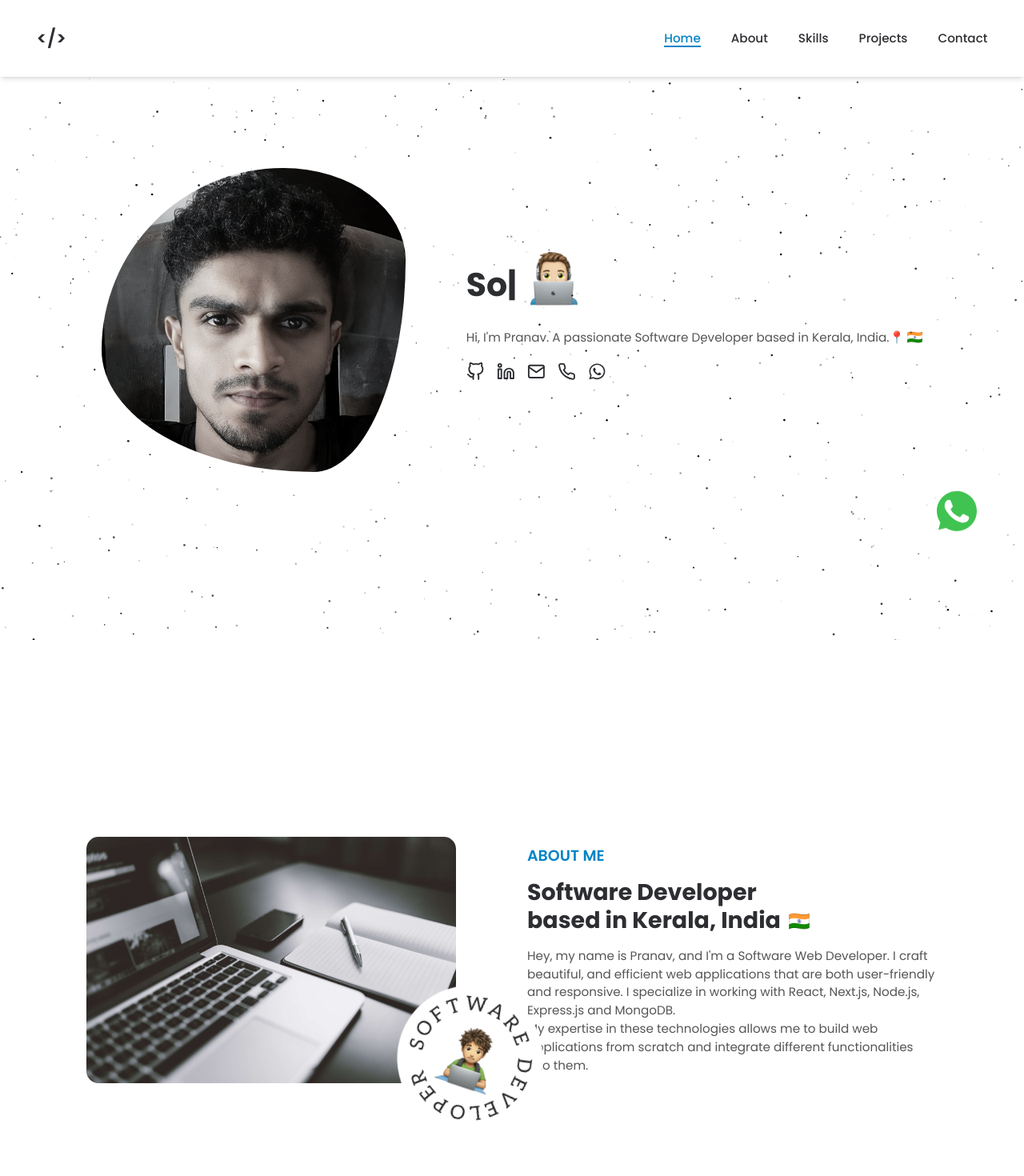
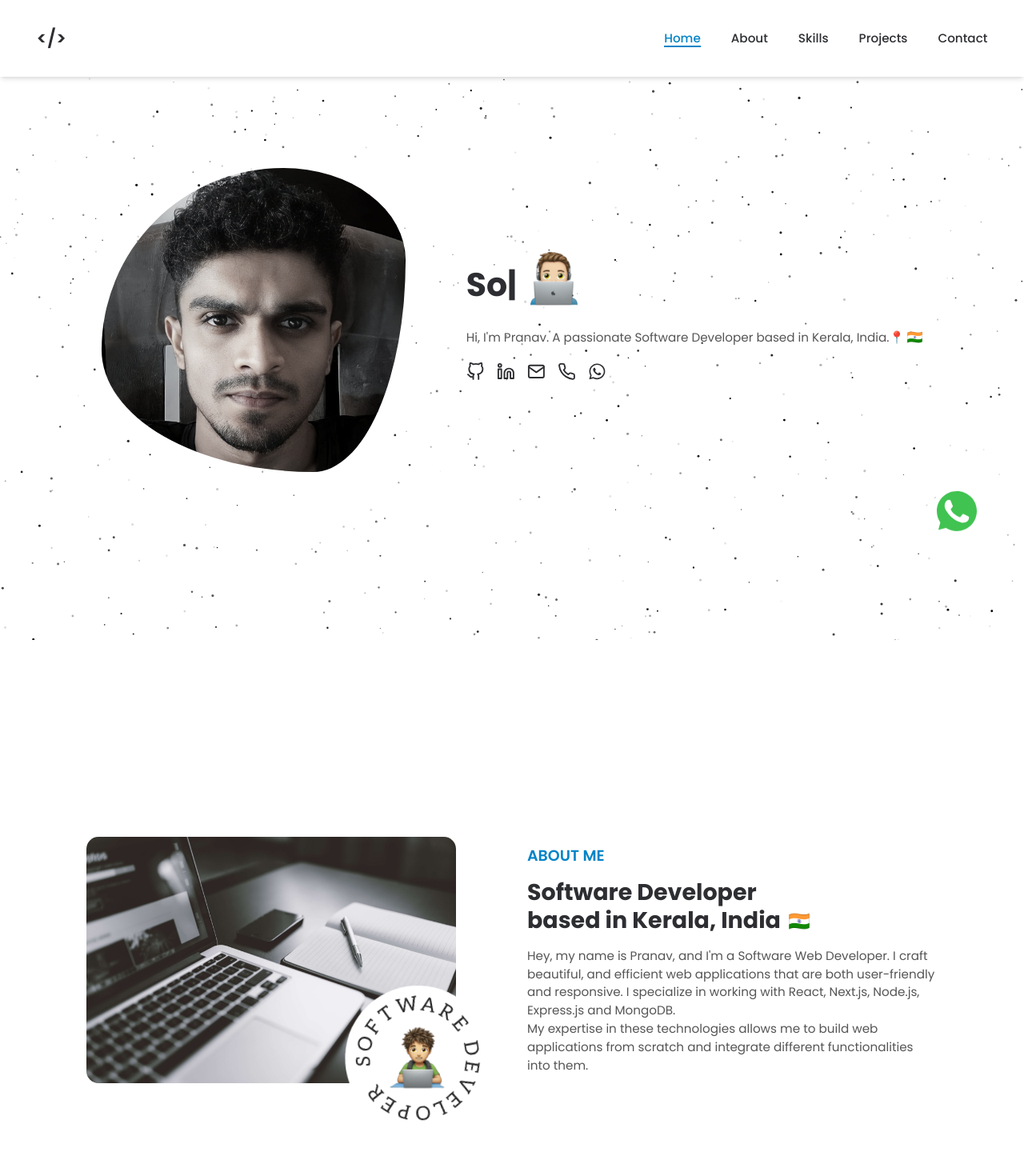
Before and after one commit to pranavpremanand/portfolio-2.0, a React (Create React App) app: page / in a window 1280 px wide. Shown: the top 1470 px of the page at 80% size. Built offline with nearby package versions, Linux system fonts and the light colour scheme.

Commit message:
added lazy loading to all components

```diff
--- a/src/App.scss
+++ b/src/App.scss
@@ -3,7 +3,7 @@
 }
 
 .nav-icon:hover {
-  color: #0284C7;
+  color: #0284c7;
   animation: animateIcon 0.5s;
 }
 
@@ -152,7 +152,7 @@
   animation: 1s spin linear infinite;
 }
 .loader:after {
-  color: #0284C7;
+  color: #0284c7;
   transform: rotateY(70deg);
   animation-delay: 0.4s;
 }
@@ -200,6 +200,27 @@
   }
   87% {
     box-shadow: 0.2em -0.2em 0 0 currentcolor;
+  }
+}
+
+// main loading styles
+.main-loader {
+  width: 48px;
+  height: 48px;
+  border-radius: 50%;
+  display: inline-block;
+  border-top: 3px solid #0284c7;
+  border-right: 3px solid transparent;
+  box-sizing: border-box;
+  animation: rotation 1s linear infinite;
+}
+
+@keyframes rotation {
+  0% {
+    transform: rotate(0deg);
+  }
+  100% {
+    transform: rotate(360deg);
   }
 }
 
@@ -268,19 +289,20 @@
 }
 
 [data-aos="to-right"] {
-  transform: translateX(100vw) rotate(360deg);
+  transform: translateY(-100vw) rotate(360deg);
 
   &.aos-animate {
-    transform: translateX(0) rotate(0);
+    transform: translateY(0) rotate(0);
   }
   @media (max-width: 640px) {
+    transform: translateY(-100vw) rotate(360deg);
     &.aos-animate {
       transform: translateX(50%) rotate(0);
     }
   }
 }
 
-body[data-aos-duration="5s"] [data-aos],
-[data-aos][data-aos][data-aos-duration="5s"] {
-  transition-duration: 5000ms;
+body[data-aos-duration="2s"] [data-aos],
+[data-aos][data-aos][data-aos-duration="2s"] {
+  transition-duration: 2000ms;
 }
--- a/src/components/About/About.jsx
+++ b/src/components/About/About.jsx
@@ -20,10 +20,11 @@ const About = () => {
             src={img}
             alt=""
             className="rounded-xl lg:rounded-2xl w-[95%] sm:w-[60%] lg:w-[90%] mx-auto lg:m-0"
+            loading="lazy"
           />
           <div
             data-aos="to-right"
-              data-aos-duration="5s"
+            data-aos-duration="2s"
             data-aos-offset="-150"
             className="rounded-[50%] absolute -bottom-12 lg:-bottom-16 right-[50%] translate-x-[50%] sm:translate-x-0 sm:right-10 lg:right-2"
           >
@@ -32,8 +33,14 @@ const About = () => {
                 src={circleImg}
                 alt=""
                 className="rounded-[50%] w-[100%] h-[100%] rotate"
+                loading="lazy"
               />
-                <img src={boyWithLapImg} alt="" className="w-[50%] absolute" />
+              <img
+                src={boyWithLapImg}
+                alt=""
+                className="w-[50%] absolute"
+                loading="lazy"
+              />
             </div>
           </div>
         </div>
--- a/src/components/Banner/Banner.jsx
+++ b/src/components/Banner/Banner.jsx
@@ -44,7 +44,7 @@ const Banner = () => {
       <div
         id="home"
         className="min-h-[100vh] flex items-center justify-center
-        px-7 py-16"
+        px-7 py-16 z-10"
         // bg-[#f9f9f9]
       >
         <div className="max-w-[70rem]">
@@ -77,6 +77,7 @@ const Banner = () => {
               /> */}
                 <img
                   src={boyImg}
+                  loading="lazy"
                   alt="Boy with laptop"
                   className="w-[3rem] sm:w-[5.5rem] inline-block sm:ml-1 -mt-4 sm:mt-[-2rem]"
                 />
@@ -88,6 +89,7 @@ const Banner = () => {
                   className="ml-1 -mt-1 inline w-5"
                   src={indianFlag}
                   alt="Indian flag"
+                  loading="lazy"
                 />
               </p>
               <div className="flex text-[1.7rem] sm:text-[1.5rem] gap-6 sm:gap-4 justify-center lg:justify-start">
--- a/src/components/LoadingSpinner/LoadingSpinner.jsx
+++ b/src/components/LoadingSpinner/LoadingSpinner.jsx
@@ -1,7 +1,20 @@
 export const LoadingSpinner = () => {
   return (
     <div aria-label="Loading..." className="spinner-parent" role="status">
-      <span class="loader"></span>
+      <span className="loader"></span>
     </div>
   );
 };
+
+export const MainLoading = () => {
+  return (
+    <div
+      aria-label="Loading..."
+      className="spinner-parent"
+      role="status"
+      style={{ backgroundColor: "#f9f9f9" }}
+    >
+      <span className="main-loader"></span>
+    </div>
+  );
+};
--- a/src/components/Skills/Skills.jsx
+++ b/src/components/Skills/Skills.jsx
@@ -168,6 +168,7 @@ const Skills = () => {
                 src={src}
                 alt={title}
                 className="w-[3.5rem] lg:w-[50%] rounded-sm mx-auto"
+                loading="lazy"
               />
               <p className="mt-2 text-[12px] overflow-hidden sm:text-base cursor-default font-medium">
                 {title}
--- a/src/components/Ui/Sparkles.js
+++ b/src/components/Ui/Sparkles.js
@@ -30,7 +30,7 @@ export const SparklesCore = (props) => {
 
   const particlesLoaded = async (container) => {
     if (container) {
-      console.log(container);
+    //   console.log(container);
       controls.start({
         opacity: 1,
         transition: {
--- a/src/components/Ui/SparklesView.js
+++ b/src/components/Ui/SparklesView.js
@@ -10,7 +10,8 @@ export function SparklesView({ children }) {
           id="tsparticlesfullpage"
           background="transparent"
           minSize={0.6}
-          maxSize={1.4}
+          maxSize={1.6}
+        //   maxSize={1.4}
           particleDensity={100}
           className="w-full h-full"
           particleColor="#000000"
--- a/src/pages/Home/Home.jsx
+++ b/src/pages/Home/Home.jsx
@@ -1,17 +1,18 @@
-import React from "react";
-import Navbar from "../../components/Navbar/Navbar";
-import Banner from "../../components/Banner/Banner";
-import Skills from "../../components/Skills/Skills";
-import About from "../../components/About/About";
-import Contact from "../../components/Contact/Contact";
-import Projects from "../../components/Projects/Projects";
-import Footer from "../../components/Footer/Footer";
+import React, { Suspense } from "react";
 import { Link } from "react-router-dom/dist";
 import WaIcon from "../../assets/svg/wa-icon.svg";
+import { MainLoading } from "../../components/LoadingSpinner/LoadingSpinner";
+const Navbar = React.lazy(() => import("../../components/Navbar/Navbar"));
+const Footer = React.lazy(() => import("../../components/Footer/Footer"));
+const Banner = React.lazy(() => import("../../components/Banner/Banner"));
+const Skills = React.lazy(() => import("../../components/Skills/Skills"));
+const Projects = React.lazy(() => import("../../components/Projects/Projects"));
+const About = React.lazy(() => import("../../components/About/About"));
+const Contact = React.lazy(() => import("../../components/Contact/Contact"));
 
 const Home = () => {
   return (
-    <>
+    <Suspense fallback={<MainLoading />}>
       <Link to="https://wa.me/+919633063113">
         <img
           src={WaIcon}
@@ -26,7 +27,7 @@ const Home = () => {
       <Projects />
       <Contact />
       <Footer />
-    </>
+    </Suspense>
   );
 };
 
```
Lines whose indentation alone changed are shown as unchanged.
